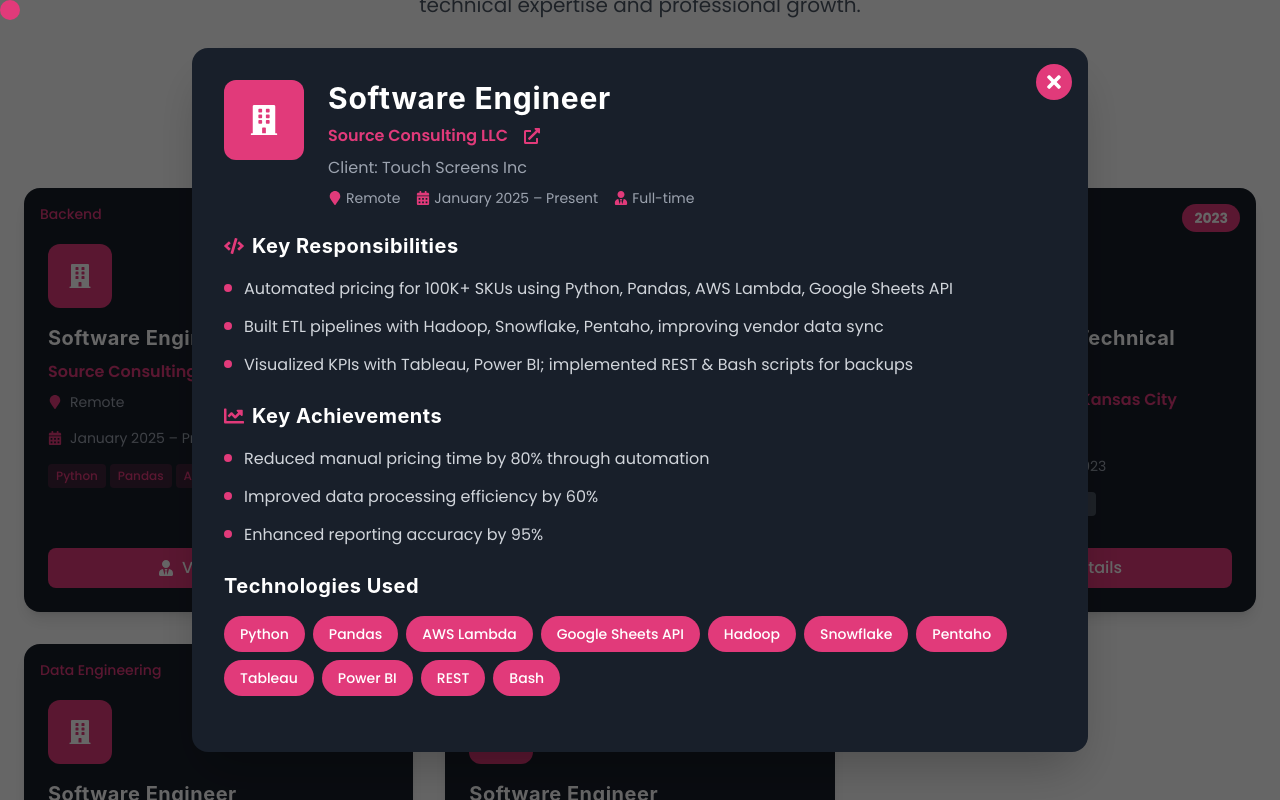
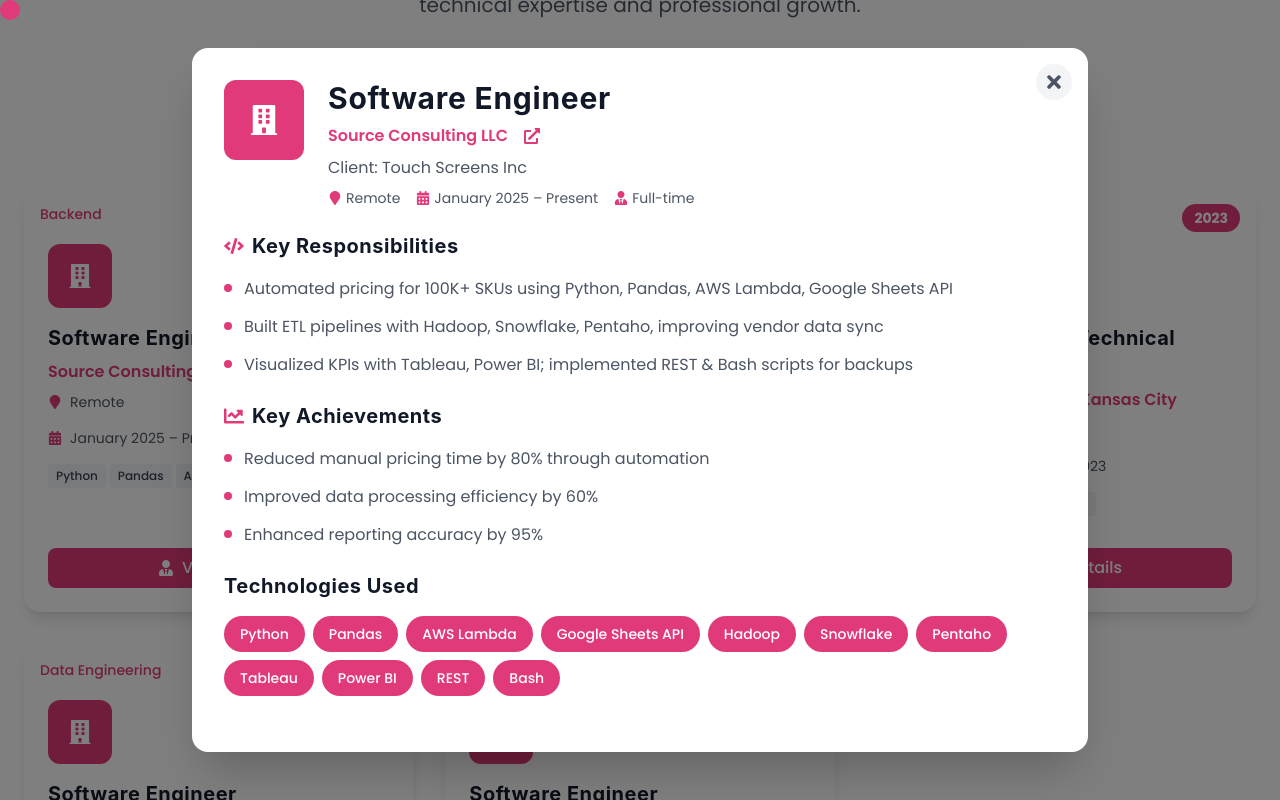
Before and after one commit to saicharankarasala/sai-charan-website, a React (Vite) app: page /experience in a window 1280 px wide. Both pictures are taken after a click on the element 218 px from the left and 1041 px from the top of the page. Shown: the part 641-1441 px from the top of the page. Built offline with nearby package versions, Linux system fonts and the light colour scheme.

Commit message:
Update Experience page to light theme: replace dark tiles with white/light backgrounds to match overall portfolio theme

```diff
--- a/src/pages/Experience.jsx
+++ b/src/pages/Experience.jsx
@@ -233,7 +233,7 @@ const Experience = () => {
                 whileInView={{ opacity: 1, y: 0 }}
                 transition={{ delay: index * 0.1, duration: 0.8 }}
                 viewport={{ once: true }}
-                className="relative group bg-[#181f2a] rounded-2xl shadow-lg hover:shadow-2xl transition-all duration-300 p-6 flex flex-col h-full cursor-pointer"
+                className="relative group bg-white rounded-2xl shadow-lg hover:shadow-xl transition-all duration-300 p-6 flex flex-col h-full cursor-pointer border border-gray-200"
                 onClick={() => setSelectedExperience(exp)}
               >
                 {/* Domain badge */}
@@ -251,15 +251,15 @@ const Experience = () => {
                 </div>
 
                 {/* Title and company */}
-                <h3 className="text-xl font-bold text-white mb-2">{exp.title}</h3>
+                <h3 className="text-xl font-bold text-gray-900 mb-2">{exp.title}</h3>
                 <p className="text-[#e13a7a] mb-2 font-semibold">{exp.company}</p>
 
                 {/* Location and date */}
-                <div className="flex items-center gap-2 text-gray-400 text-sm mb-4">
+                <div className="flex items-center gap-2 text-gray-600 text-sm mb-4">
                   <FaMapMarker className="text-[#e13a7a]" />
                   <span>{exp.location}</span>
                 </div>
-                <div className="flex items-center gap-2 text-gray-400 text-sm mb-4">
+                <div className="flex items-center gap-2 text-gray-600 text-sm mb-4">
                   <FaCalendarAlt className="text-[#e13a7a]" />
                   <span>{exp.date}</span>
                 </div>
@@ -269,13 +269,13 @@ const Experience = () => {
                   {exp.tech.slice(0, 3).map(tech => (
                     <span
                       key={tech}
-                      className="px-2 py-1 bg-[#e13a7a]/20 text-[#e13a7a] rounded text-xs font-medium"
+                      className="px-2 py-1 bg-gray-100 text-gray-700 rounded text-xs font-medium"
                     >
                       {tech}
                     </span>
                   ))}
                   {exp.tech.length > 3 && (
-                    <span className="px-2 py-1 bg-gray-600 text-white rounded text-xs font-medium">
+                    <span className="px-2 py-1 bg-gray-100 text-gray-700 rounded text-xs font-medium">
                       +{exp.tech.length - 3} more
                     </span>
                   )}
@@ -340,17 +340,17 @@ const Experience = () => {
 
       {/* Experience Modal */}
       {selectedExperience && (
-        <div className="fixed inset-0 bg-black/60 z-[200] flex items-center justify-center p-4" onClick={() => setSelectedExperience(null)}>
+        <div className="fixed inset-0 bg-black/50 z-[200] flex items-center justify-center p-4" onClick={() => setSelectedExperience(null)}>
           <motion.div
             initial={{ opacity: 0, scale: 0.9 }}
             animate={{ opacity: 1, scale: 1 }}
             exit={{ opacity: 0, scale: 0.9 }}
             transition={{ duration: 0.3 }}
-            className="relative bg-[#181f2a] rounded-2xl shadow-2xl max-w-4xl w-full max-h-[90vh] overflow-y-auto text-white"
+            className="relative bg-white rounded-2xl shadow-2xl max-w-4xl w-full max-h-[90vh] overflow-y-auto border border-gray-200"
             onClick={e => e.stopPropagation()}
           >
             <button
-              className="absolute top-4 right-4 text-white bg-[#e13a7a] hover:bg-[#6d217f] rounded-full p-2 text-xl z-20"
+              className="absolute top-4 right-4 text-gray-600 bg-gray-100 hover:bg-[#e13a7a] hover:text-white rounded-full p-2 text-xl z-20 transition-colors duration-300"
               onClick={() => setSelectedExperience(null)}
               aria-label="Close"
             >
@@ -363,7 +363,7 @@ const Experience = () => {
                   <FaBuilding />
                 </div>
                 <div className="flex-1">
-                  <h3 className="text-3xl font-bold text-white mb-2">{selectedExperience.title}</h3>
+                  <h3 className="text-3xl font-bold text-gray-900 mb-2">{selectedExperience.title}</h3>
                   <div className="flex items-center gap-4 text-[#e13a7a] mb-2">
                     <span className="font-semibold">{selectedExperience.company}</span>
                     {selectedExperience.companyUrl && (
@@ -371,16 +371,16 @@ const Experience = () => {
                         href={selectedExperience.companyUrl}
                         target="_blank"
                         rel="noopener noreferrer"
-                        className="text-[#e13a7a] hover:text-white transition-colors"
+                        className="text-[#e13a7a] hover:text-[#6d217f] transition-colors"
                       >
                         <FaExternalLinkAlt />
                       </a>
                     )}
                   </div>
                   {selectedExperience.client && (
-                    <p className="text-gray-400 mb-2">Client: {selectedExperience.client}</p>
+                    <p className="text-gray-600 mb-2">Client: {selectedExperience.client}</p>
                   )}
-                  <div className="flex items-center gap-4 text-gray-400 text-sm">
+                  <div className="flex items-center gap-4 text-gray-600 text-sm">
                     <span className="flex items-center gap-1">
                       <FaMapMarker className="text-[#e13a7a]" />
                       {selectedExperience.location}
@@ -398,11 +398,11 @@ const Experience = () => {
               </div>
 
               <div className="mb-6">
-                <h4 className="text-xl font-bold text-white mb-4 flex items-center gap-2">
+                <h4 className="text-xl font-bold text-gray-900 mb-4 flex items-center gap-2">
                   <FaCode className="text-[#e13a7a]" />
                   Key Responsibilities
                 </h4>
-                <ul className="space-y-3 text-gray-300 leading-relaxed">
+                <ul className="space-y-3 text-gray-600 leading-relaxed">
                   {selectedExperience.bullets.map((bullet, index) => (
                     <li key={index} className="flex items-start gap-3">
                       <div className="w-2 h-2 bg-[#e13a7a] rounded-full mt-2 flex-shrink-0"></div>
@@ -413,11 +413,11 @@ const Experience = () => {
               </div>
 
               <div className="mb-6">
-                <h4 className="text-xl font-bold text-white mb-4 flex items-center gap-2">
+                <h4 className="text-xl font-bold text-gray-900 mb-4 flex items-center gap-2">
                   <FaChartLine className="text-[#e13a7a]" />
                   Key Achievements
                 </h4>
-                <ul className="space-y-3 text-gray-300 leading-relaxed">
+                <ul className="space-y-3 text-gray-600 leading-relaxed">
                   {selectedExperience.achievements.map((achievement, index) => (
                     <li key={index} className="flex items-start gap-3">
                       <div className="w-2 h-2 bg-[#e13a7a] rounded-full mt-2 flex-shrink-0"></div>
@@ -428,7 +428,7 @@ const Experience = () => {
               </div>
 
               <div className="mb-6">
-                <h4 className="text-xl font-bold text-white mb-4">Technologies Used</h4>
+                <h4 className="text-xl font-bold text-gray-900 mb-4">Technologies Used</h4>
                 <div className="flex flex-wrap gap-2">
                   {selectedExperience.tech.map(tech => (
                     <span
```
